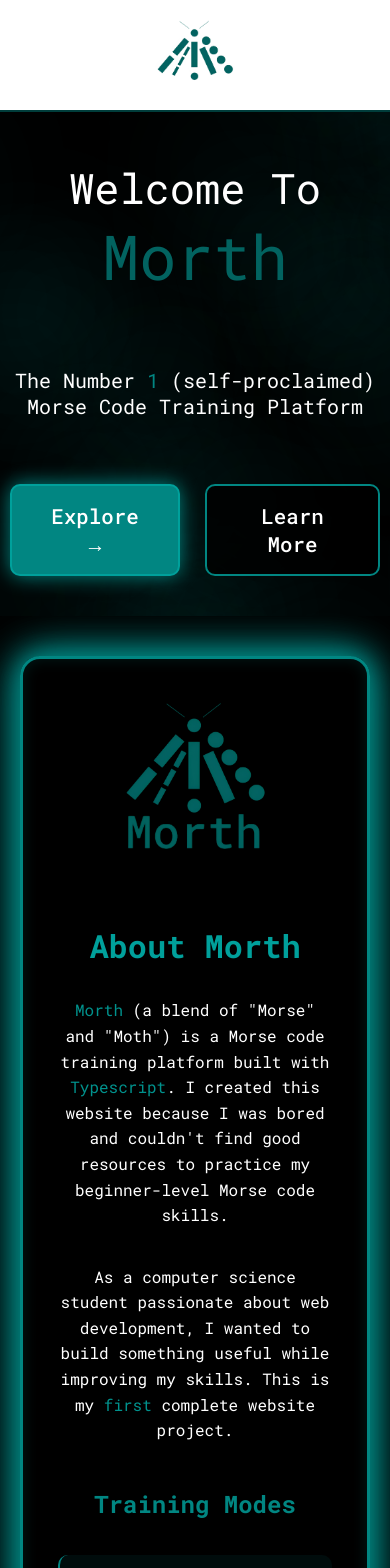
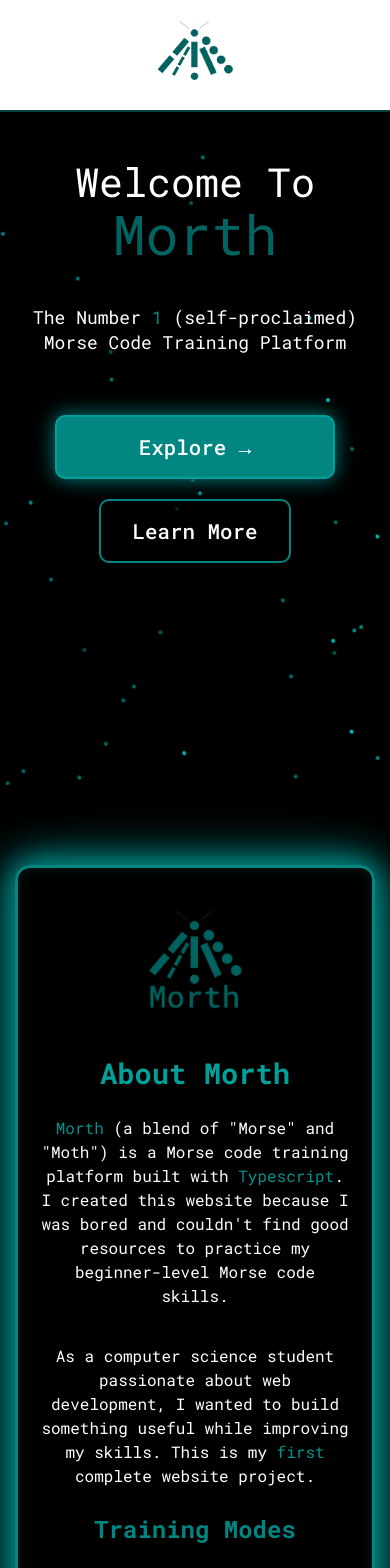
Before and after one commit to Tyous69/Morth, a React (Vite) app: page / in a window 390 px wide. Shown: the top 1568 px of the page. Built offline with nearby package versions, Linux system fonts and the light colour scheme.

Commit message:
new homepage style + polishing + mobile website

```diff
--- a/package.json
+++ b/package.json
@@ -4,7 +4,7 @@
   "version": "0.0.0",
   "type": "module",
   "scripts": {
-    "dev": "vite",
+    "dev": "vite --host",
     "build": "tsc && vite build",
     "preview": "vite preview"
   },
--- a/src/App.tsx
+++ b/src/App.tsx
@@ -1,4 +1,5 @@
 import { BrowserRouter, Routes, Route } from 'react-router-dom';
+import ScrollToTop from './components/ui/ScrollToTop';
 import Header from './components/layout/Header/Header';
 import Footer from './components/layout/Footer/Footer';
 import Home from './pages/Home/Home';
@@ -10,6 +11,7 @@ import WordTraining from './pages/WordTraining/WordTraining';
 function App() {
   return (
     <BrowserRouter>
+    <ScrollToTop />
       <div className="app-container">
         <Header />
         <main>
--- a/src/components/layout/Footer/Footer.module.scss
+++ b/src/components/layout/Footer/Footer.module.scss
@@ -32,4 +32,16 @@ body {
   .footer {
     font-size: 11px;
   }
+  .logo {
+    max-height: 29px;
+  }
 }
+
+@media (max-width: 420px) {
+  .footer {
+    font-size: 8px;
+  }
+  .logo {
+    max-height: 24px;
+  }
+}
--- /dev/null
+++ b/src/components/ui/ScrollToTop.tsx
@@ -0,0 +1,12 @@
+import { useEffect } from "react";
+import { useLocation } from "react-router-dom";
+
+export default function ScrollToTop() {
+  const { pathname } = useLocation();
+
+  useEffect(() => {
+    window.scrollTo(0, 0);
+  }, [pathname]);
+
+  return null;
+}
--- a/src/pages/Explore/Explore.module.scss
+++ b/src/pages/Explore/Explore.module.scss
@@ -9,6 +9,29 @@
   flex-direction: column;
   align-items: center;
   padding: 60px 20px;
+
+  @media (max-width: 768px) {
+    margin-top: 110px;
+    min-height: auto;
+    padding: 40px 15px;
+  }
+}
+
+.backButtonPosition {
+  position: absolute;
+  right: 100px;
+  top: 50px;
+  z-index: 2;
+  min-width: 180px;
+
+  @media (max-width: 768px) {
+    position: relative;
+    right: auto;
+    top: auto;
+    margin-bottom: 20px;
+    min-width: 100%;
+    order: -1;
+  }
 }
 
 .fontBackground {
@@ -30,8 +53,9 @@
   z-index: 1;
 
   @media (max-width: 768px) {
-    font-size: 2.4rem;
-    margin-bottom: 40px;
+    font-size: 2.2rem;
+    margin-bottom: 25px;
+    line-height: 1.2;
   }
 }
 
@@ -44,7 +68,9 @@
   z-index: 1;
 
   @media (max-width: 768px) {
-    font-size: 1.2rem;
+    font-size: 1.1rem;
+    margin-bottom: 50px;
+    line-height: 1.5;
   }
 }
 
@@ -65,6 +91,7 @@
     flex-direction: column;
     align-items: center;
     gap: 30px;
+    width: 100%;
   }
 }
 
@@ -74,6 +101,12 @@
   min-height: 250px;
   cursor: pointer;
   transition: all 0.6s ease-in-out;
+
+  @media (max-width: 768px) {
+    width: 100%;
+    max-width: 340px;
+    min-height: 200px;
+  }
 
   &.active {
     transform: translateY(-10px);
@@ -96,6 +129,10 @@
   overflow: hidden;
   display: flex;
   flex-direction: column;
+
+  @media (max-width: 768px) {
+    padding: 25px;
+  }
 }
 
 .cardHoverContent {
@@ -116,6 +153,13 @@
     padding-top: 20px;
     padding-bottom: 20px;
   }
+
+  @media (max-width: 768px) {
+    opacity: 1;
+    max-height: 500px;
+    padding-top: 20px;
+    padding-bottom: 20px;
+  }
 }
 
 .cardMainContent {
@@ -127,6 +171,10 @@
   color: white;
   min-height: 150px;
   flex-shrink: 0;
+
+  @media (max-width: 768px) {
+    min-height: 120px;
+  }
 }
 
 .hoverTitle {
@@ -139,6 +187,11 @@
   transition: all 0.4s ease-in-out 0.2s;
 
   .cardWrapper.active & {
+    opacity: 1;
+    transform: translateY(0);
+  }
+
+  @media (max-width: 768px) {
     opacity: 1;
     transform: translateY(0);
   }
@@ -157,9 +210,12 @@
     opacity: 1;
     transform: translateY(0);
   }
+
+  @media (max-width: 768px) {
+    opacity: 1;
+    transform: translateY(0);
+  }
 }
-
-
 
 @keyframes smoothGlow {
   0%, 100% {
@@ -192,7 +248,13 @@
 }
 
 .speakerIcon {
+  margin-top: -10px;
   width: 80px;
   height: 80px;
   filter: brightness(0) invert(1);
+
+  @media (max-width: 768px) {
+    width: 60px;
+    height: 60px;
+  }
 }
--- a/src/pages/Home/Home.module.scss
+++ b/src/pages/Home/Home.module.scss
@@ -7,6 +7,13 @@
   min-height: 90vh;
   margin-top: 110px;
   overflow: hidden;
+  background: #000;
+  contain: paint;
+
+  @media (max-width: 768px) {
+    margin-top: 110px;
+    min-height: 80vh;
+  }
 }
 
 .welcome {
@@ -16,6 +23,13 @@
   z-index: 1;
   text-align: center;
   margin-top: 50px;
+  pointer-events: none;
+  line-height: 1.1;
+
+  @media (max-width: 768px) {
+    font-size: 40px;
+    margin-top: 50px;
+  }
 }
 
 .title {
@@ -24,6 +38,12 @@
   position: relative;
   z-index: 1;
   text-align: center;
+  pointer-events: none;
+  line-height: 1.1;
+
+  @media (max-width: 768px) {
+    font-size: 55px;
+  }
 }
 
 .info {
@@ -33,6 +53,14 @@
   text-align: center;
   margin-top: 70px;
   font-size: 35px;
+  pointer-events: none;
+  padding: 0 20px;
+
+  @media (max-width: 768px) {
+    font-size: 18px;
+    margin-top: 40px;
+    line-height: 1.4;
+  }
 }
 
 .numerouno {
@@ -43,26 +71,39 @@
   margin-top: 55px;
   padding: 20px;
   position: relative;
-  z-index: 1;
+  z-index: 2;
   text-align: center;
   display: flex;
   justify-content: center;
   gap: 25px;
+
+  @media (max-width: 768px) {
+    flex-direction: column;
+    align-items: center;
+    gap: 20px;
+    margin-top: 40px;
+
+    button {
+      width: 100%;
+      max-width: 280px;
+    }
+  }
 }
 
 @mixin dots($count) {
-  $colors: #008580, #006865, #00918c, #00b8b2,#00c3bd;
-  $text-shadow: ();
+  $colors: #008580, #006865, #00918c, #00b8b2, #00c3bd;
+  $box-shadow: ();
 
   @for $i from 0 through $count {
-    $random-color: list.nth($colors, math.random(3));
-    $text-shadow: $text-shadow,
-                 (-.5+(math.random()) * 3) + em
-                 (-.5+(math.random()) * 3) + em
-                 7px
+    $random-color: list.nth($colors, math.random(5));
+
+    $box-shadow: $box-shadow,
+                 (math.random(200) - 100) + vmin
+                 (math.random(200) - 100) + vmin
+                 0px
                  $random-color;
   }
-  text-shadow: $text-shadow;
+  box-shadow: $box-shadow;
 }
 
 .fontBackground {
@@ -71,72 +112,43 @@
   left: 0;
   width: 100%;
   height: 100%;
-  background: rgb(0, 0, 0);
-  font: 5vmin/1.3 Serif;
   overflow: hidden;
+  pointer-events: none;
 
   &::before, &::after {
+    content: '';
     position: absolute;
     top: 50%;
     left: 50%;
-    width: 3em;
-    height: 3em;
-    content: '.';
-    color: transparent;
-    animation: 44s -27s move infinite ease-in-out alternate;
+    width: 4px;
+    height: 4px;
+    border-radius: 50%;
+    background: transparent;
+    animation: move 120s infinite linear;
+    will-change: transform;
+    backface-visibility: hidden;
+    transform-style: preserve-3d;
   }
 
   &::before {
-    @include dots(40);
-    animation-duration: 35s;
-    animation-delay: -27s;
+    @include dots(50);
+    animation-duration: 90s;
+    animation-delay: -10s;
   }
 
   &::after {
     @include dots(40);
-    animation-duration: 43s;
-    animation-delay: -32s;
-  }
-
-  &::first-line {
-    position: absolute;
-    top: 50%;
-    left: 50%;
-    width: 3em;
-    height: 3em;
-    content: '.';
-    color: transparent;
-    @include dots(30);
-    animation: 50s -15s move infinite ease-in-out alternate;
-    opacity: 0.7;
+    animation-duration: 55s;
+    animation-delay: -20s;
+    opacity: 0.6;
   }
 }
 
 @keyframes move {
   from {
-    transform: rotate(0deg) scale(12) translateX(0);
+    transform: translate3d(-50%, -50%, 0) rotate(0deg);
   }
   to {
-    transform: rotate(360deg) scale(18) translateX(0);
+    transform: translate3d(-50%, -50%, 0) rotate(360deg);
   }
 }
-
-@media (max-width: 768px) {
-  .homeContainer {
-    min-height: 60vh;
-  }
-  .welcome {
-    font-size: 42px;
-  }
-  .title {
-    font-size: 62px;
-  }
-  .info {
-    font-size: 20px;
-    padding-right: 10px;
-    padding-left: 10px;
-  }
-  .buttons {
-    padding: 10px;
-  }
-}
--- a/src/pages/Home/Home.tsx
+++ b/src/pages/Home/Home.tsx
@@ -11,33 +11,32 @@ const Home = () => {
     window.scrollTo(0, 0);
   }, []);
 
+  const handleExplore = () => {
+    window.scrollTo(0, 0);
+    navigate('/explore');
+  };
+
   return (
     <div className={styles.homeContainer}>
       <div className={styles.fontBackground}></div>
-        <div className={styles.welcome}>
-          Welcome To
-        </div>
-        <div className={styles.title}>
-          Morth
-        </div>
+
+      <div className={styles.welcome}>Welcome To</div>
+      <div className={styles.title}>Morth</div>
+
       <div className={styles.info}>
         The Number <span className={styles.numerouno}>1</span> (self-proclaimed) Morse Code Training Platform
       </div>
+
       <div className={styles.buttons}>
-          {/* Variant 'active' pour avoir le fond rempli (teal) */}
         <Button
           variant="active"
           size="large"
-            onClick={() => {
-              navigate('/explore');
-              window.scrollTo(0, 0);
-            }}
+          onClick={handleExplore}
         >
           Explore →
         </Button>
 
         <HashLink to="#learn-more" smooth>
-            {/* Variant 'primary' est maintenant le style par défaut (contour/transparent) */}
           <Button
             variant="primary"
             size="large"
--- a/src/pages/LearnMore/LearnMore.module.scss
+++ b/src/pages/LearnMore/LearnMore.module.scss
@@ -1,18 +1,19 @@
 .learnMoreContainer {
   position: relative;
   width: 100%;
-  min-height: min-content; /* Adjusts to content */
+  min-height: min-content;
   display: flex;
   align-items: center;
   justify-content: center;
-  padding: 100px; /* Equal padding all around */
+  padding: 100px;
   background: rgb(0, 0, 0);
   overflow: hidden;
   scroll-margin-top: -80px;
 
   @media (max-width: 768px) {
-    padding: 40px 20px;
+    padding: 80px 15px 40px;
     scroll-margin-top: -20px;
+    display: block;
   }
 }
 
@@ -33,7 +34,8 @@
   animation: smoothGlow 4s ease-in-out infinite;
 
   @media (max-width: 768px) {
-    padding: 20px;
+    padding: 20px 15px;
+    border-radius: 15px;
   }
 }
 
@@ -72,6 +74,10 @@
 .logoSection {
   margin-bottom: 40px;
   text-align: center;
+
+  @media (max-width: 768px) {
+    margin-bottom: 25px;
+  }
 }
 
 .logo {
@@ -85,6 +91,10 @@
     opacity: 1;
     transform: scale(1);
   }
+
+  @media (max-width: 768px) {
+    width: 100px;
+  }
 }
 
 .textContent {
@@ -92,6 +102,10 @@
   color: white;
   width: 100%;
   padding: 15px;
+
+  @media (max-width: 768px) {
+    padding: 5px;
+  }
 }
 
 .title {
@@ -109,7 +123,9 @@
   }
 
   @media (max-width: 768px) {
-    font-size: 2rem;
+    font-size: 1.8rem;
+    line-height: 1.2;
+    margin-bottom: 15px;
   }
 }
 
@@ -128,9 +144,9 @@
 
   @media (max-width: 768px) {
     font-size: 1rem;
+    line-height: 1.5;
   }
 }
-
 
 .subtitle {
   font-size: 2rem;
@@ -148,6 +164,8 @@
 
   @media (max-width: 768px) {
     font-size: 1.5rem;
+    margin: 20px 0 15px;
+    padding: 5px;
   }
 }
 
@@ -157,6 +175,10 @@
   gap: 25px;
   margin: 20px 0 30px 0;
   width: 100%;
+
+  @media (max-width: 768px) {
+    gap: 15px;
+  }
 }
 
 .feature {
@@ -174,25 +196,27 @@
     transform: translateY(0);
   }
 
-  &:nth-of-type(1) {
-    transition-delay: 0.6s;
-  }
-  &:nth-of-type(2) {
-    transition-delay: 0.7s;
-  }
-  &:nth-of-type(3) {
-    transition-delay: 0.8s;
-  }
+  &:nth-of-type(1) { transition-delay: 0.6s; }
+  &:nth-of-type(2) { transition-delay: 0.7s; }
+  &:nth-of-type(3) { transition-delay: 0.8s; }
 
   h3 {
     color: #018682;
     margin-bottom: 10px;
     font-size: 1.4rem;
+
+    @media (max-width: 768px) {
+      font-size: 1.2rem;
+    }
   }
 
   p {
     margin: 0;
     line-height: 1.5;
+
+    @media (max-width: 768px) {
+      font-size: 0.95rem;
+    }
   }
 }
 
```
Also changed, not shown: src/pages/AlphabetTraining/AlphabetTraining.module.scss (+73 -15 lines), src/pages/Explore/Explore.tsx (+16 -16 lines), src/pages/WordTraining/WordTraining.module.scss (+114 -105 lines). Lines whose indentation alone changed are shown as unchanged.
